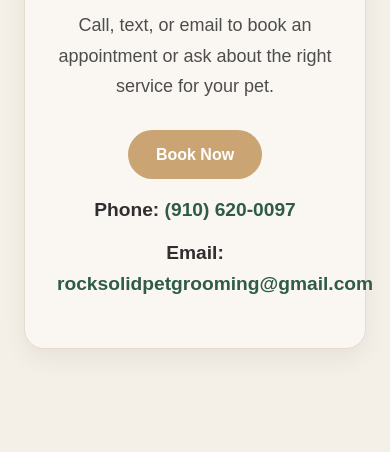
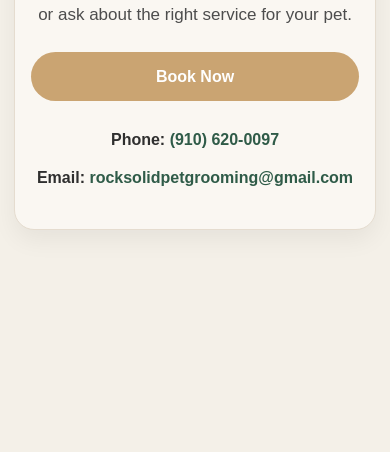
Before and after one commit to Trick56/RockSolidPetGrooming.io, a plain HTML site: page contact.html in a window 390 px wide. Shown: the part 392-844 px from the top of the page. Drawn offline with Linux system fonts and the light colour scheme.

Commit message:
Improve Contact page mobile layout and tap targets

```diff
--- a/styles.css
+++ b/styles.css
@@ -626,3 +626,35 @@ h2 {
 @media (max-width: 700px) { .gallery-grid { grid-template-columns: repeat(2, minmax(0, 1fr)); gap: 12px; } }
 @media (max-width: 400px) { .gallery-grid { grid-template-columns: 1fr; } }
 @media (prefers-reduced-motion: reduce) { .gallery-tile { transition: none; } }
+
+/* CONTACT MOBILE USABILITY */
+.contact-card .pricing-link-row {
+  margin: 10px 0 26px;
+}
+.contact-card .pricing-link-row .hero-button {
+  min-height: 48px;
+  display: inline-flex;
+  align-items: center;
+  justify-content: center;
+}
+.contact-card .contact-line a {
+  overflow-wrap: anywhere;
+}
+@media (max-width: 480px) {
+  .contact-page {
+    padding: 28px 14px 48px;
+  }
+  .contact-card {
+    padding: 26px 16px;
+  }
+  .contact-card .section-text {
+    font-size: 17px;
+    margin-bottom: 22px;
+  }
+  .contact-card .pricing-link-row .hero-button {
+    width: 100%;
+  }
+  .contact-line {
+    font-size: 1rem;
+  }
+}
```
